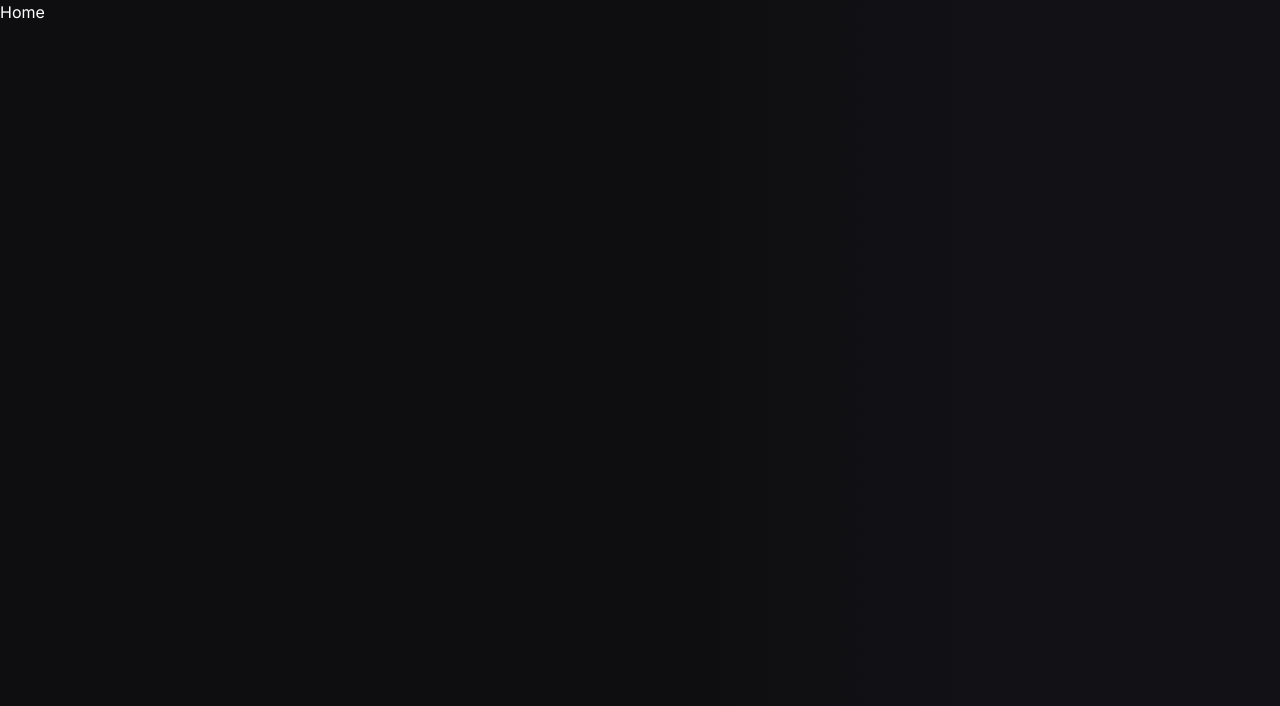
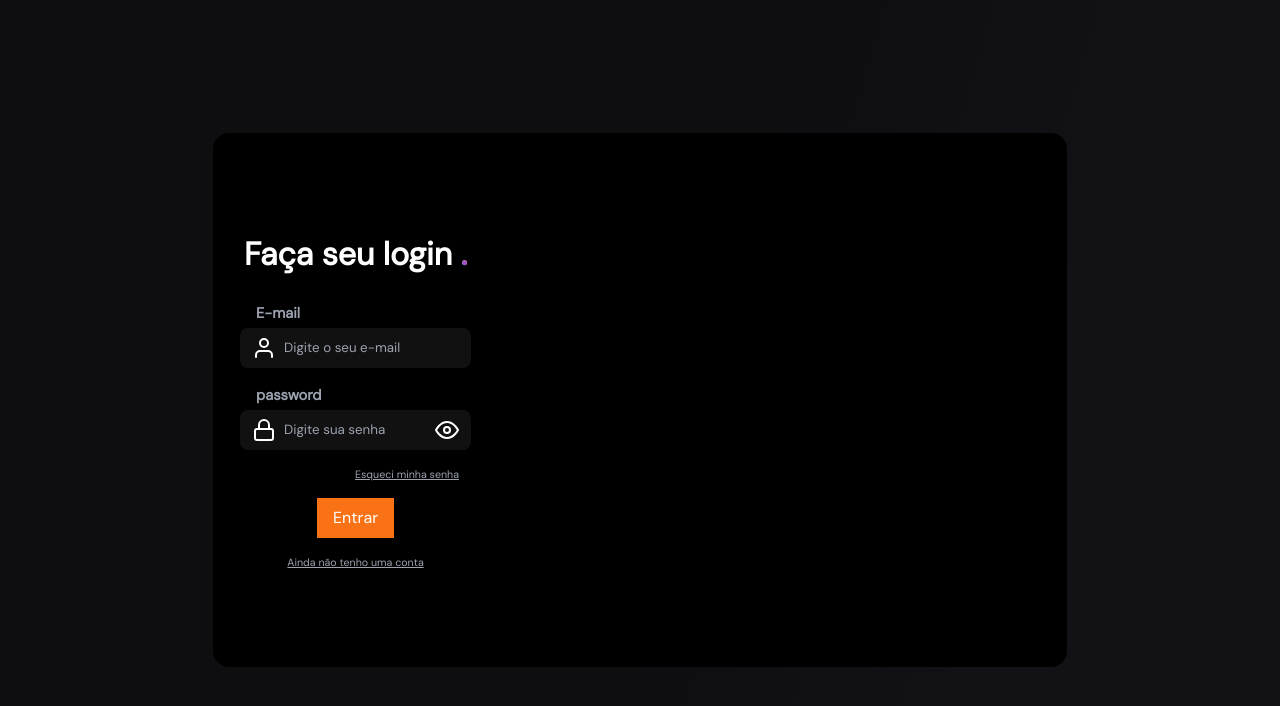
Before and after one commit to codante-io/mp-tela-login-tailwind, a Next.js app: page / in a window 1280 px wide. Shown: the top 706 px of the page. Built offline with nearby package versions, Linux system fonts and the light colour scheme.

Commit message:
feat: componente d einput

```diff
--- a/package.json
+++ b/package.json
@@ -17,6 +17,7 @@
     "postcss": "8.4.23",
     "react": "18.2.0",
     "react-dom": "18.2.0",
+    "react-icons": "^4.8.0",
     "tailwindcss": "3.3.2",
     "typescript": "5.0.4"
   }
--- a/src/app/globals.css
+++ b/src/app/globals.css
@@ -6,3 +6,15 @@ body {
   background: linear-gradient(105.94deg, #0E0D10 24.24%, #0E0D10 53.01%, #121216 75.95%);
 
 }
+
+@layer utilities {
+  .no-spin::-webkit-inner-spin-button {
+    display: none;
+  }
+
+  .custom-shadow {
+    box-shadow: 0 0 1px 1px #FFCC70, 0 0 2px 2px #C850C0, 0 0 5px 5px #798ced5a;
+
+    transition-duration: 600ms;
+  }
+}
--- a/src/app/layout.tsx
+++ b/src/app/layout.tsx
@@ -1,7 +1,10 @@
 import "./globals.css";
-import { Inter } from "next/font/google";
+import { DM_Sans } from "next/font/google";
 
-const inter = Inter({ subsets: ["latin"] });
+const dm = DM_Sans({
+  subsets: ["latin"],
+  weight: "400",
+});
 
 export const metadata = {
   title: "Tela de login",
@@ -15,7 +18,11 @@ export default function RootLayout({
 }) {
   return (
     <html lang="pt-br">
-      <body className={inter.className}>{children}</body>
+      <body
+        className={`${dm.className} flex justify-center items-center h-screen w-screen`}
+      >
+        {children}
+      </body>
     </html>
   );
 }
--- a/src/app/page.tsx
+++ b/src/app/page.tsx
@@ -1,7 +1,27 @@
+import * as B from "@/blocks";
+
 export default function Home() {
   return (
-    <>
-      <h1 className="text-white">Home</h1>
-    </>
+    <div className="flex justify-center items-center h-4/6 w-4/6 bor bg-black rounded-[1rem] overflow-hidden">
+      <div className="w-1/3 h-full flex flex-col items-center justify-center gap-6">
+        <h1 className="text-white text-[24pt] font-bold">
+          Faça seu login{" "}
+          <span
+            style={{
+              background:
+                "linear-gradient(43deg, #4158D0 0%, #C850C0 46%, #FFCC70 100%), #D9D9D9",
+              WebkitBackgroundClip: "text",
+              WebkitTextFillColor: "transparent",
+            }}
+          >
+            .
+          </span>
+        </h1>
+
+        <B.LoginForm />
+      </div>
+
+      <div className="w-2/3 h-full flex flex-col items-center justify-center"></div>
+    </div>
   );
 }
--- /dev/null
+++ b/src/blocks/index.ts
@@ -0,0 +1,3 @@
+import LoginForm from "./loginForm";
+
+export { LoginForm };
--- /dev/null
+++ b/src/blocks/loginForm/index.tsx
@@ -0,0 +1,36 @@
+"use client";
+
+import Link from "next/link";
+import * as C from "@/components";
+import { FiUser, FiLock } from "react-icons/fi";
+
+export default function LoginForm() {
+  return (
+    <form className="w-3.5/5 flex flex-col justify-center items-center gap-4">
+      <C.Input
+        icon={FiUser}
+        label="E-mail"
+        type="text"
+        placeholder="Digite o seu e-mail"
+      />
+      <C.Input
+        icon={FiLock}
+        label="password"
+        type="password"
+        placeholder="Digite sua senha"
+      />
+      <Link
+        href="recover"
+        className="self-end text-[#9CA3AF] text-[8pt] underline pr-3"
+      >
+        Esqueci minha senha
+      </Link>
+      <button className="bg-orange-500 text-white py-[.5rem] px-[1rem]">
+        Entrar
+      </button>
+      <Link href="/register" className="text-[#9CA3AF] text-[8pt] underline">
+        Ainda não tenho uma conta
+      </Link>
+    </form>
+  );
+}
--- /dev/null
+++ b/src/components/index.ts
@@ -0,0 +1,3 @@
+import Input from "./input";
+
+export { Input };
--- /dev/null
+++ b/src/components/input/index.tsx
@@ -0,0 +1,95 @@
+"use client";
+
+import { forwardRef, useEffect, useState } from "react";
+import * as T from "./types";
+import { FiEye, FiEyeOff } from "react-icons/fi";
+
+const Input = forwardRef<HTMLInputElement, T.IInputProps>(
+  ({ label, icon: Icon, error, type, ...rest }, ref) => {
+    const [isPassword, setIsPassword] = useState(false);
+    const [isErrored, setIsErrored] = useState(false);
+    const [isFocus, setIsFocus] = useState(false);
+
+    const toggleIsPassword = () => setIsPassword(!isPassword);
+
+    const inputClass = `${
+      isErrored ? "text-red-500" : "text-white"
+    } w-[80%] flex-1 items-center border-none outline-none bg-transparent text-[10pt] placeholder:text-[#9CA3AF] no-spin`;
+
+    const passwordEyeClass = "text-[18pt] text-white cursor-pointer";
+
+    useEffect(() => {
+      type === "password" ? setIsPassword(true) : setIsPassword(false);
+    }, [type]);
+
+    useEffect(() => {
+      error ? setIsErrored(true) : setIsErrored(false);
+    }, [error]);
+
+    return (
+      <div className="w-full text-[11pt] text-left ">
+        <div className="w-full mb-1 pl-4 text-[#9CA3AF] font-bold whitespace-nowrap overflow-ellipsis overflow-hidden">
+          {label}{" "}
+          {!!error && (
+            <span
+              title={error}
+              className="sm:text-[7pt] text-[9pt] text-red-600"
+            >
+              {" "}
+              - {error}
+            </span>
+          )}
+        </div>
+
+        <section
+          className={`w-full h-[2.5rem] flex items-center p-[.5rem] transition-all bg-[#111112] rounded-[.5rem] px-3 ${
+            isFocus && "custom-shadow"
+          }`}
+        >
+          {Icon && (
+            <Icon
+              className={`${
+                isErrored ? "text-red-500" : "text-white"
+              } text-[18pt] mr-2`}
+            />
+          )}
+
+          {type === "password" ? (
+            <>
+              <input
+                type={isPassword ? "password" : "text"}
+                {...rest}
+                ref={ref}
+                className={inputClass}
+                onFocus={() => setIsFocus(true)}
+                onBlur={() => setIsFocus(false)}
+              />
+              {isPassword ? (
+                <FiEye
+                  onClick={toggleIsPassword}
+                  className={passwordEyeClass}
+                />
+              ) : (
+                <FiEyeOff
+                  onClick={toggleIsPassword}
+                  className={passwordEyeClass}
+                />
+              )}
+            </>
+          ) : (
+            <input
+              type={type}
+              {...rest}
+              ref={ref}
+              className={inputClass}
+              onFocus={() => setIsFocus(true)}
+              onBlur={() => setIsFocus(false)}
+            />
+          )}
+        </section>
+      </div>
+    );
+  }
+);
+
+export default Input;
--- /dev/null
+++ b/src/components/input/types.ts
@@ -0,0 +1,8 @@
+import { InputHTMLAttributes } from "react";
+import { IconType } from "react-icons";
+
+export interface IInputProps extends InputHTMLAttributes<HTMLInputElement> {
+  label: string;
+  icon?: IconType;
+  error?: string;
+}
--- a/tailwind.config.js
+++ b/tailwind.config.js
@@ -1,18 +1,19 @@
 /** @type {import('tailwindcss').Config} */
 module.exports = {
   content: [
-    './src/pages/**/*.{js,ts,jsx,tsx,mdx}',
-    './src/components/**/*.{js,ts,jsx,tsx,mdx}',
-    './src/app/**/*.{js,ts,jsx,tsx,mdx}',
+    "./src/pages/**/*.{js,ts,jsx,tsx,mdx}",
+    "./src/components/**/*.{js,ts,jsx,tsx,mdx}",
+    "./src/blocks/**/*.{js,ts,jsx,tsx,mdx}",
+    "./src/app/**/*.{js,ts,jsx,tsx,mdx}",
   ],
   theme: {
     extend: {
       backgroundImage: {
-        'gradient-radial': 'radial-gradient(var(--tw-gradient-stops))',
-        'gradient-conic':
-          'conic-gradient(from 180deg at 50% 50%, var(--tw-gradient-stops))',
+        "gradient-radial": "radial-gradient(var(--tw-gradient-stops))",
+        "gradient-conic":
+          "conic-gradient(from 180deg at 50% 50%, var(--tw-gradient-stops))",
       },
     },
   },
   plugins: [],
-}
+};
```
Also changed, not shown: 1 other file (tests, documents, lock files or other folders).
